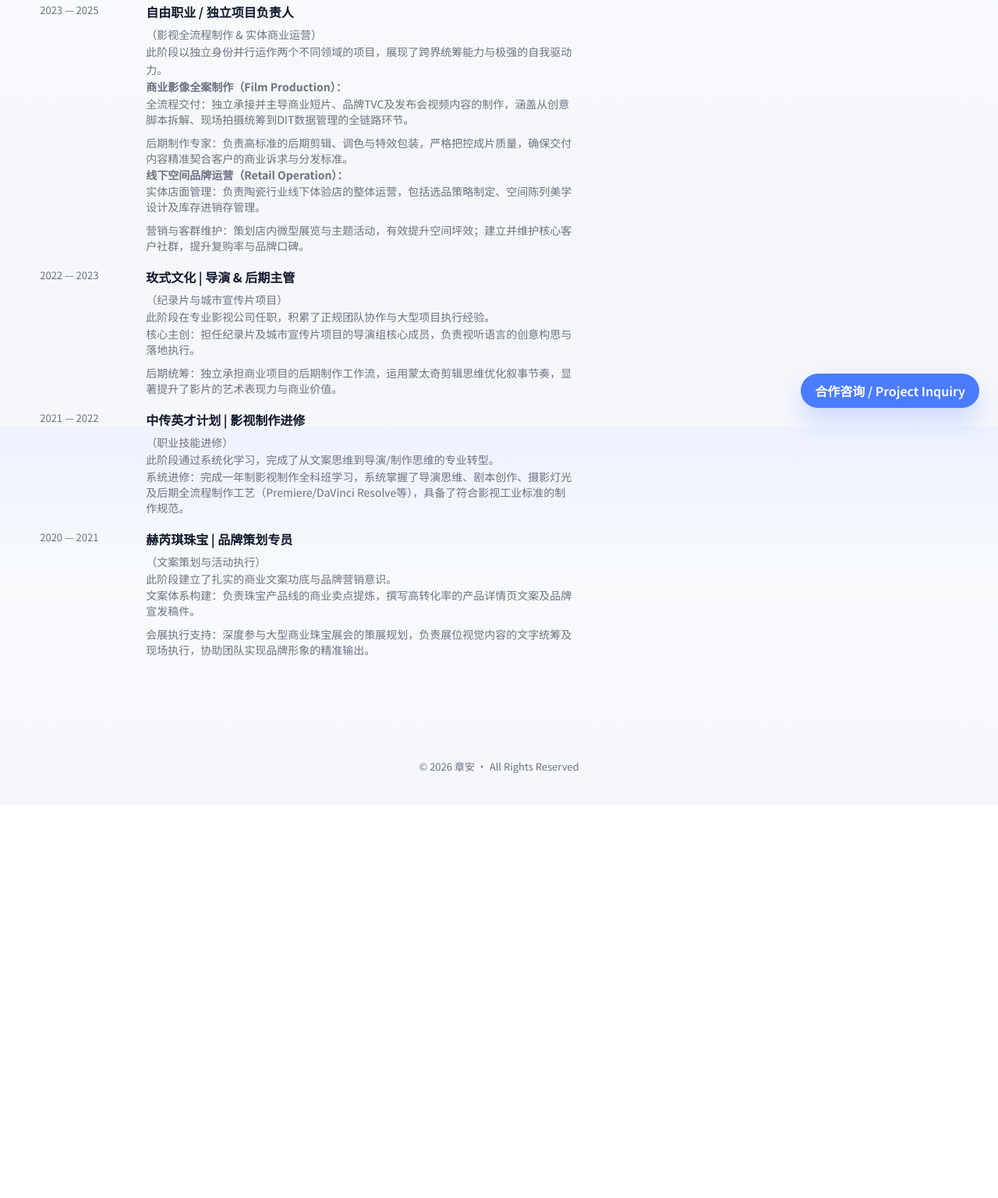
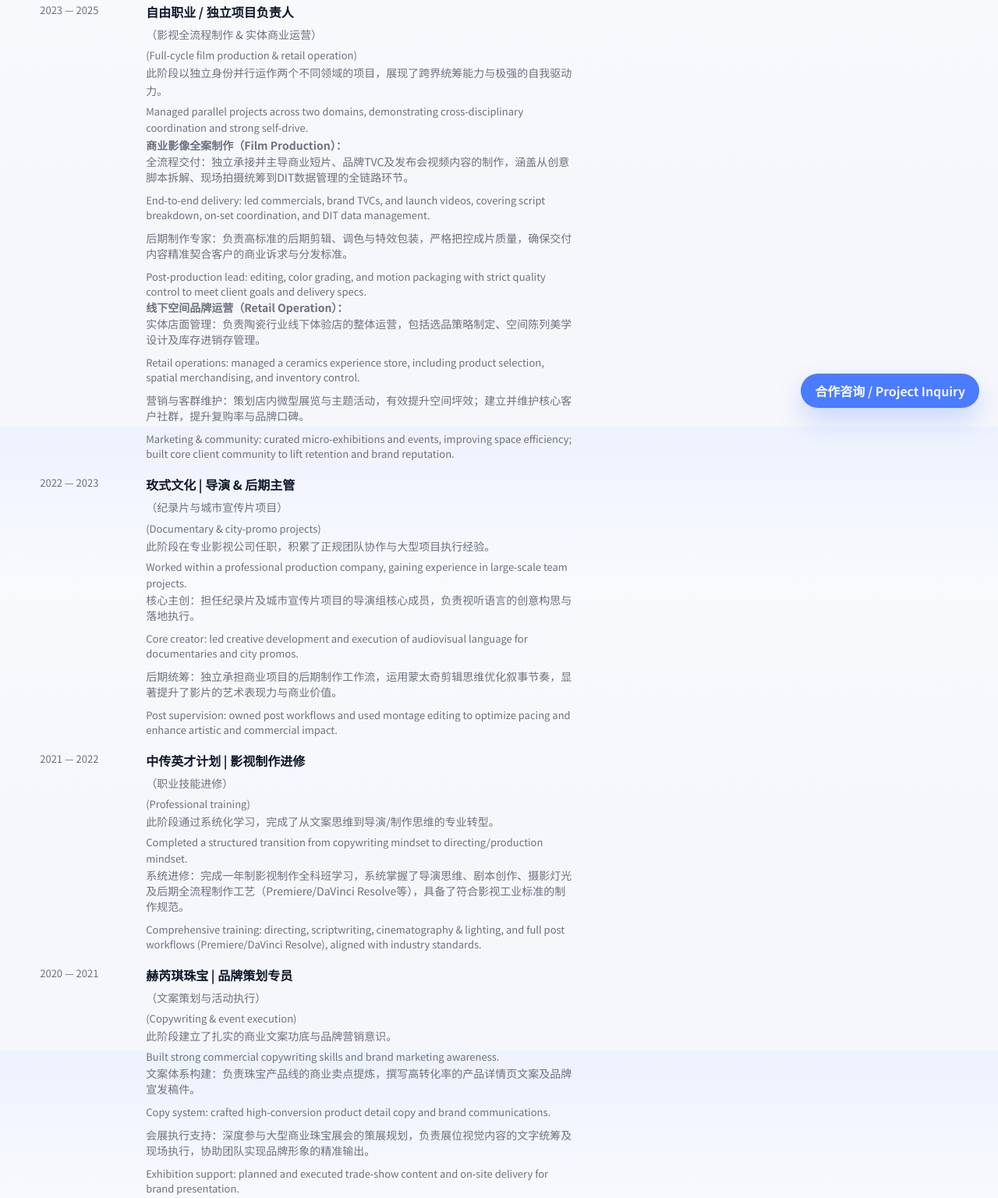
Before and after one commit to 711stoner/an-portfolio, a plain HTML site: page about.html in a window 1280 px wide. Shown: the part 253-1789 px from the top of the page at 78% size. Before the commit the page ends 1285 px from the top, so only its background shows below. Drawn offline with Linux system fonts and the light colour scheme.

Commit message:
履历内容补充英文翻译

```diff
--- a/about.html
+++ b/about.html
@@ -47,16 +47,22 @@
                 <div>
                   <h4>自由职业 / 独立项目负责人</h4>
                   <p>（影视全流程制作 & 实体商业运营）</p>
+                  <p style="margin-top: 6px; color: #6b7280; font-size: 13px;">(Full‑cycle film production & retail operation)</p>
                   <p>此阶段以独立身份并行运作两个不同领域的项目，展现了跨界统筹能力与极强的自我驱动力。</p>
+                  <p style="margin-top: 6px; color: #6b7280; font-size: 13px;">Managed parallel projects across two domains, demonstrating cross‑disciplinary coordination and strong self‑drive.</p>
                   <p><strong>商业影像全案制作（Film Production）：</strong></p>
                   <ul class="info-list">
                     <li>全流程交付：独立承接并主导商业短片、品牌TVC及发布会视频内容的制作，涵盖从创意脚本拆解、现场拍摄统筹到DIT数据管理的全链路环节。</li>
+                    <li style="color:#6b7280; font-size:13px;">End‑to‑end delivery: led commercials, brand TVCs, and launch videos, covering script breakdown, on‑set coordination, and DIT data management.</li>
                     <li>后期制作专家：负责高标准的后期剪辑、调色与特效包装，严格把控成片质量，确保交付内容精准契合客户的商业诉求与分发标准。</li>
+                    <li style="color:#6b7280; font-size:13px;">Post‑production lead: editing, color grading, and motion packaging with strict quality control to meet client goals and delivery specs.</li>
                   </ul>
                   <p><strong>线下空间品牌运营（Retail Operation）：</strong></p>
                   <ul class="info-list">
                     <li>实体店面管理：负责陶瓷行业线下体验店的整体运营，包括选品策略制定、空间陈列美学设计及库存进销存管理。</li>
+                    <li style="color:#6b7280; font-size:13px;">Retail operations: managed a ceramics experience store, including product selection, spatial merchandising, and inventory control.</li>
                     <li>营销与客群维护：策划店内微型展览与主题活动，有效提升空间坪效；建立并维护核心客户社群，提升复购率与品牌口碑。</li>
+                    <li style="color:#6b7280; font-size:13px;">Marketing & community: curated micro‑exhibitions and events, improving space efficiency; built core client community to lift retention and brand reputation.</li>
                   </ul>
                 </div>
               </div>
@@ -65,10 +71,14 @@
                 <div>
                   <h4>玫式文化 | 导演 & 后期主管</h4>
                   <p>（纪录片与城市宣传片项目）</p>
+                  <p style="margin-top: 6px; color: #6b7280; font-size: 13px;">(Documentary & city‑promo projects)</p>
                   <p>此阶段在专业影视公司任职，积累了正规团队协作与大型项目执行经验。</p>
+                  <p style="margin-top: 6px; color: #6b7280; font-size: 13px;">Worked within a professional production company, gaining experience in large‑scale team projects.</p>
                   <ul class="info-list">
                     <li>核心主创：担任纪录片及城市宣传片项目的导演组核心成员，负责视听语言的创意构思与落地执行。</li>
+                    <li style="color:#6b7280; font-size:13px;">Core creator: led creative development and execution of audiovisual language for documentaries and city promos.</li>
                     <li>后期统筹：独立承担商业项目的后期制作工作流，运用蒙太奇剪辑思维优化叙事节奏，显著提升了影片的艺术表现力与商业价值。</li>
+                    <li style="color:#6b7280; font-size:13px;">Post supervision: owned post workflows and used montage editing to optimize pacing and enhance artistic and commercial impact.</li>
                   </ul>
                 </div>
               </div>
@@ -77,9 +87,12 @@
                 <div>
                   <h4>中传英才计划 | 影视制作进修</h4>
                   <p>（职业技能进修）</p>
+                  <p style="margin-top: 6px; color: #6b7280; font-size: 13px;">(Professional training)</p>
                   <p>此阶段通过系统化学习，完成了从文案思维到导演/制作思维的专业转型。</p>
+                  <p style="margin-top: 6px; color: #6b7280; font-size: 13px;">Completed a structured transition from copywriting mindset to directing/production mindset.</p>
                   <ul class="info-list">
                     <li>系统进修：完成一年制影视制作全科班学习，系统掌握了导演思维、剧本创作、摄影灯光及后期全流程制作工艺（Premiere/DaVinci Resolve等），具备了符合影视工业标准的制作规范。</li>
+                    <li style="color:#6b7280; font-size:13px;">Comprehensive training: directing, scriptwriting, cinematography & lighting, and full post workflows (Premiere/DaVinci Resolve), aligned with industry standards.</li>
                   </ul>
                 </div>
               </div>
@@ -88,10 +101,14 @@
                 <div>
                   <h4>赫芮琪珠宝 | 品牌策划专员</h4>
                   <p>（文案策划与活动执行）</p>
+                  <p style="margin-top: 6px; color: #6b7280; font-size: 13px;">(Copywriting & event execution)</p>
                   <p>此阶段建立了扎实的商业文案功底与品牌营销意识。</p>
+                  <p style="margin-top: 6px; color: #6b7280; font-size: 13px;">Built strong commercial copywriting skills and brand marketing awareness.</p>
                   <ul class="info-list">
                     <li>文案体系构建：负责珠宝产品线的商业卖点提炼，撰写高转化率的产品详情页文案及品牌宣发稿件。</li>
+                    <li style="color:#6b7280; font-size:13px;">Copy system: crafted high‑conversion product detail copy and brand communications.</li>
                     <li>会展执行支持：深度参与大型商业珠宝展会的策展规划，负责展位视觉内容的文字统筹及现场执行，协助团队实现品牌形象的精准输出。</li>
+                    <li style="color:#6b7280; font-size:13px;">Exhibition support: planned and executed trade‑show content and on‑site delivery for brand presentation.</li>
                   </ul>
                 </div>
               </div>
```
